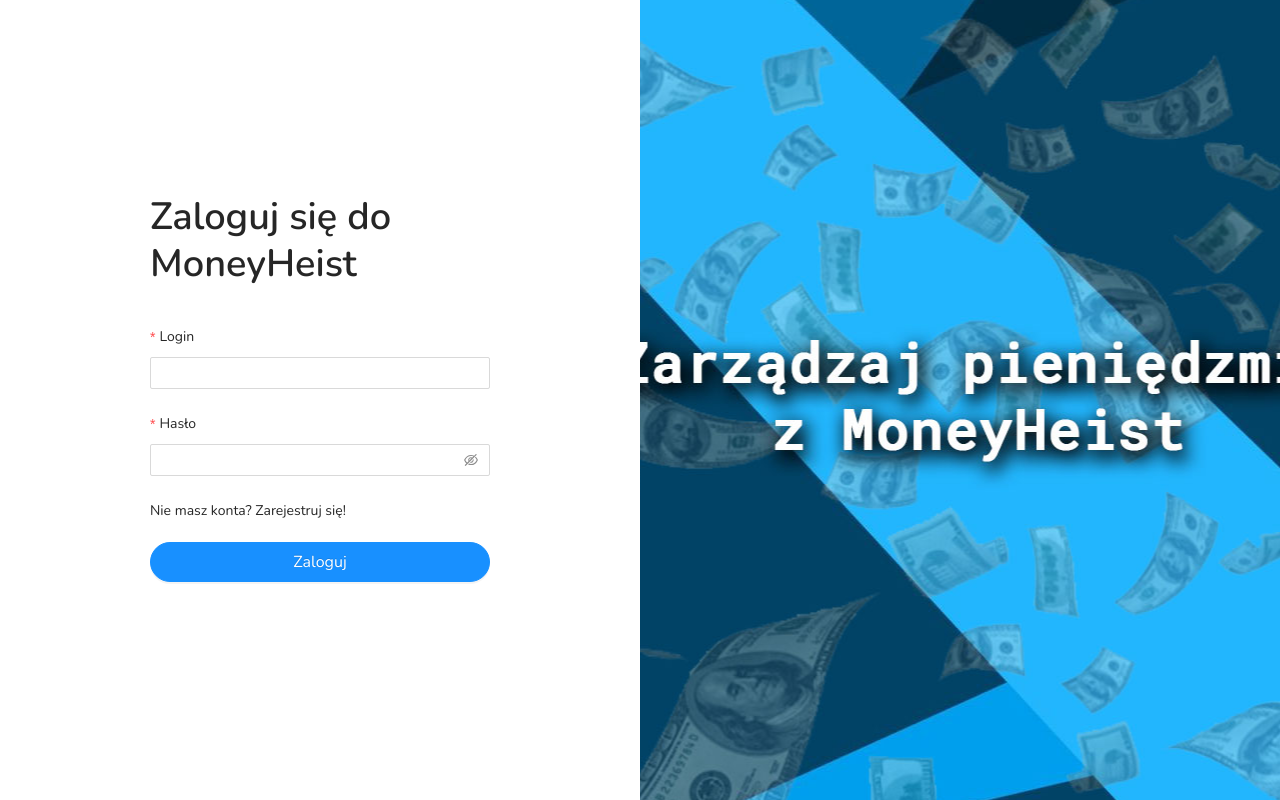
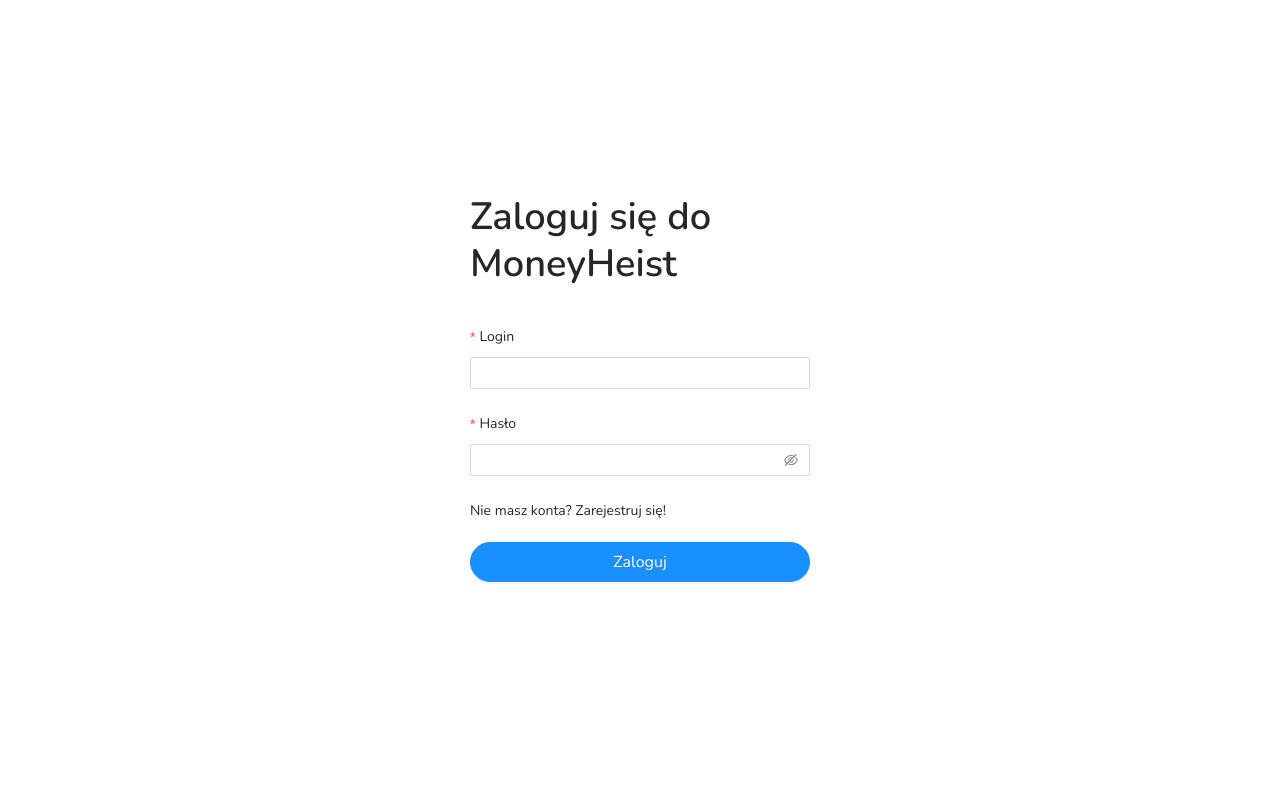
Before and after one commit to WSBStudents/Money-Heist, a React (Create React App) app in the folder src/front/: page /login in a window 1280 px wide. Built offline with nearby package versions, Linux system fonts and the light colour scheme.

Commit message:
feat: deleted assets folders

```diff
--- a/src/front/src/pages/initial-login-page/initial-login-page.tsx
+++ b/src/front/src/pages/initial-login-page/initial-login-page.tsx
@@ -14,7 +14,7 @@
           <Col className="login__column login__column__form ">
             {loginPage ? <Login /> : <Register />}
           </Col>
-          <Col className="login__column login__column__image " />
+          {/* <Col className="login__column login__column__image " /> */}
         </Row>
       </Content>
     </Layout>
--- a/src/front/src/pages/login-page/login.scss
+++ b/src/front/src/pages/login-page/login.scss
@@ -31,7 +31,6 @@
         }
         &__image{
             height:100vh;
-            background-image: url('../../assets/login_page_background.jpg');
             background-repeat: no-repeat;
             background-position: center center;
         }
```
Also changed, not shown: src/front/src/Assets/login_page_background.jpg (deleted).
